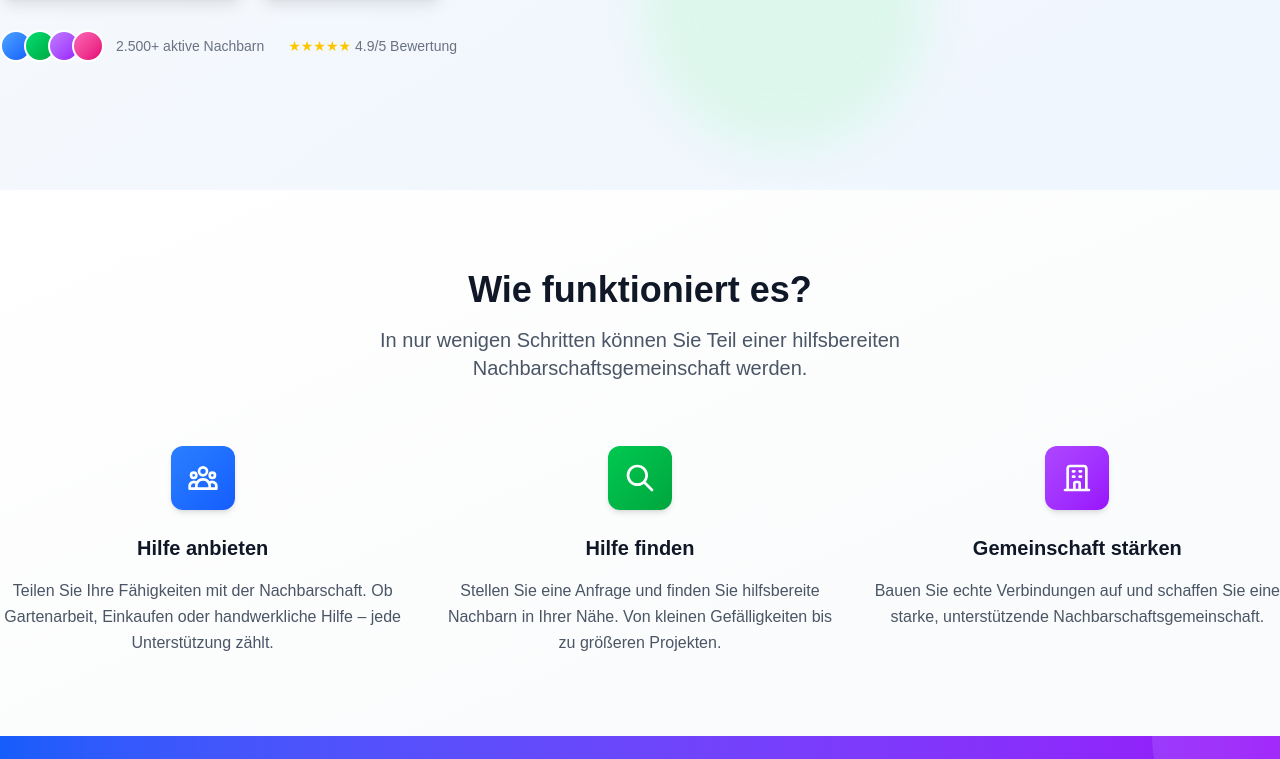
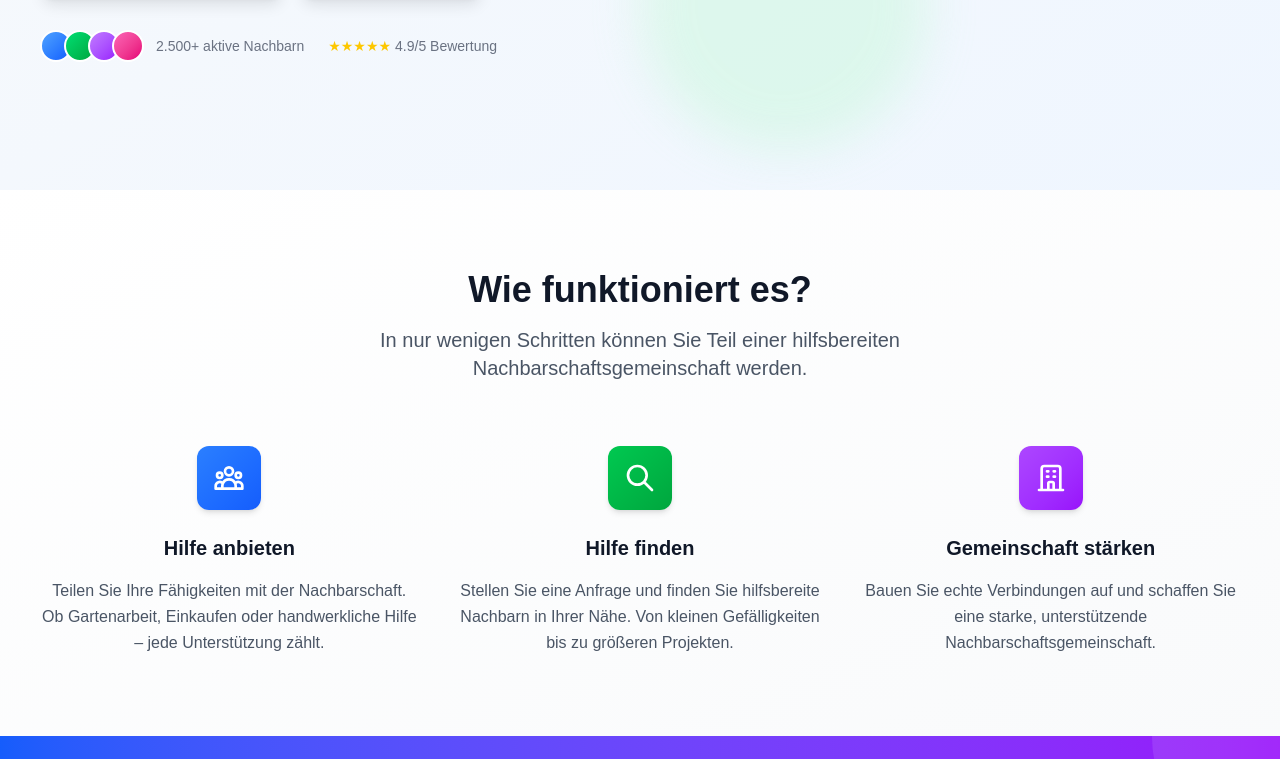
Before and after one commit to finalProject2025/TP, a React (Vite) app in the folder frontend/: page / in a window 1280 px wide. Shown: the part 755-1514 px from the top of the page. Built offline with nearby package versions, Linux system fonts and the light colour scheme.

Commit message:
made some Tailwind changes

```diff
--- a/frontend/src/App.css
+++ b/frontend/src/App.css
@@ -1,7 +1,5 @@
 #root {
   max-width: 100vw;
-  margin: 0 auto;
-  text-align: center;
 }
 
 .logo {
--- a/frontend/src/pages/Landing.tsx
+++ b/frontend/src/pages/Landing.tsx
@@ -79,9 +79,9 @@ function Landing() {
   };
 
   return (
-    <div className="min-h-screen">
+    <div className="min-h-screen max-w-[1640px] mx-auto  shadow-2xl">
       {/* Navigation */}
-      <nav className="bg-white shadow-sm border-b border-gray-100 backdrop-blur-sm bg-opacity-95">
+      <nav className="bg-white shadow-sm border-b border-gray-100 backdrop-blur-sm bg-opacity-95 px-10">
         <div className="container-custom py-4">
           <div className="flex items-center justify-between">
             <div className="flex items-center space-x-2">
@@ -387,7 +387,7 @@ function Landing() {
       </nav>
 
       {/* Hero Section */}
-      <div className="relative bg-gradient-to-br from-gray-50 to-blue-50 overflow-hidden">
+      <div className="relative bg-gradient-to-br from-gray-50 to-blue-50 overflow-hidden px-10">
         {/* Background Pattern */}
         <div className="absolute inset-0 opacity-40">
           <div className="absolute top-10 left-10 w-72 h-72 bg-blue-200 rounded-full mix-blend-multiply filter blur-xl animate-pulse"></div>
@@ -561,7 +561,7 @@ function Landing() {
       </div>
 
       {/* Features Section */}
-      <div className="bg-gradient-to-br from-white to-gray-50 py-20">
+      <div className="bg-gradient-to-br from-white to-gray-50 py-20 px-10">
         <div className="container-custom">
           <div className="text-center mb-12 sm:mb-16">
             <h2 className="text-3xl sm:text-4xl font-bold text-gray-900 mb-4">
@@ -654,8 +654,8 @@ function Landing() {
         </div>
       </div>
 
-      {/* CTA Section */}
-      <div className="bg-gradient-to-r from-blue-600 to-purple-600 py-16 relative overflow-hidden">
+      {/* Footer Section */}
+      <div className="bg-gradient-to-r from-blue-600 to-purple-600 py-16 relative overflow-hidden px-10">
         {/* Background decoration */}
         <div className="absolute inset-0 opacity-10">
           <div className="absolute top-0 right-0 w-64 h-64 bg-white rounded-full transform translate-x-32 -translate-y-32"></div>
```
